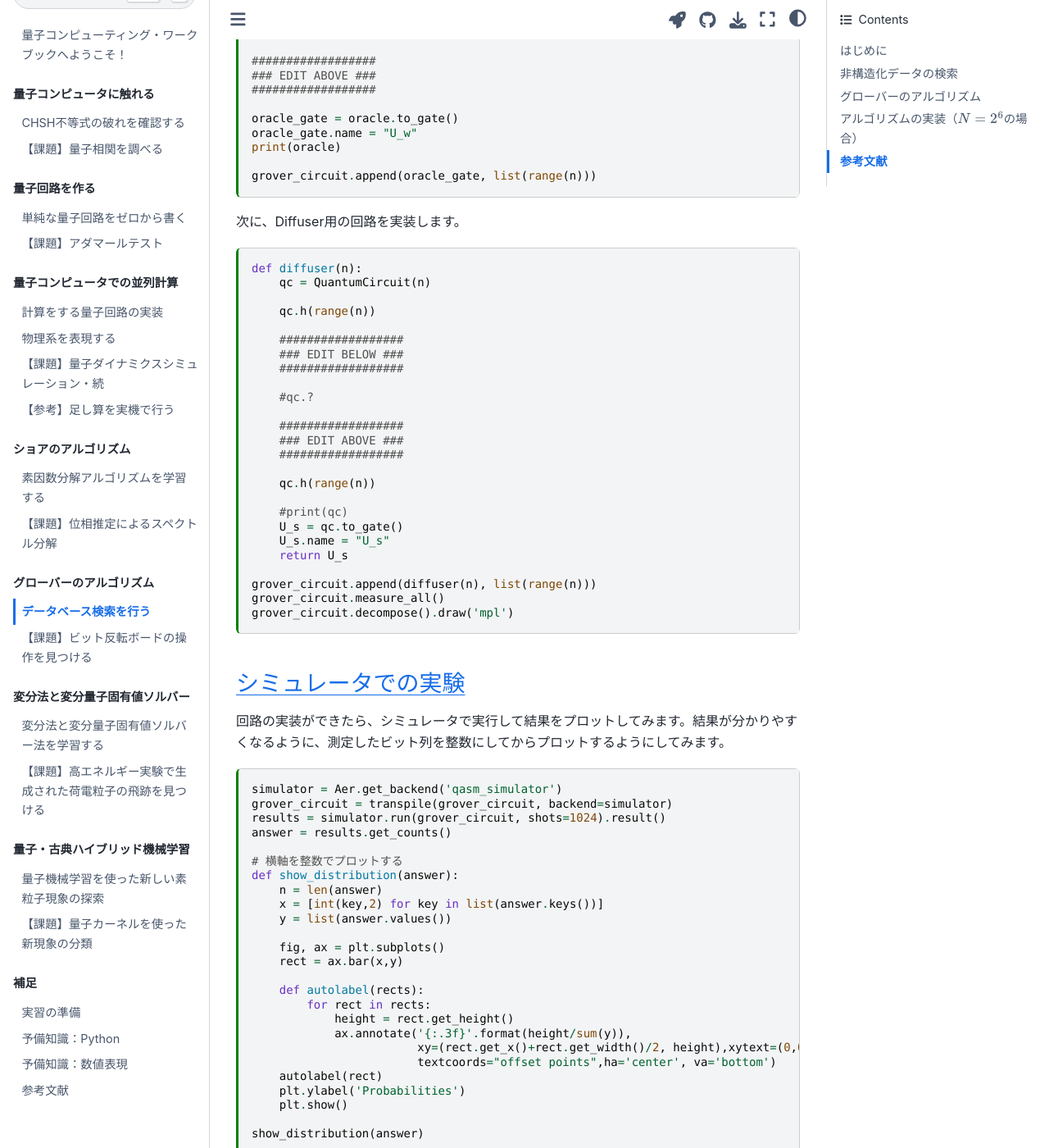
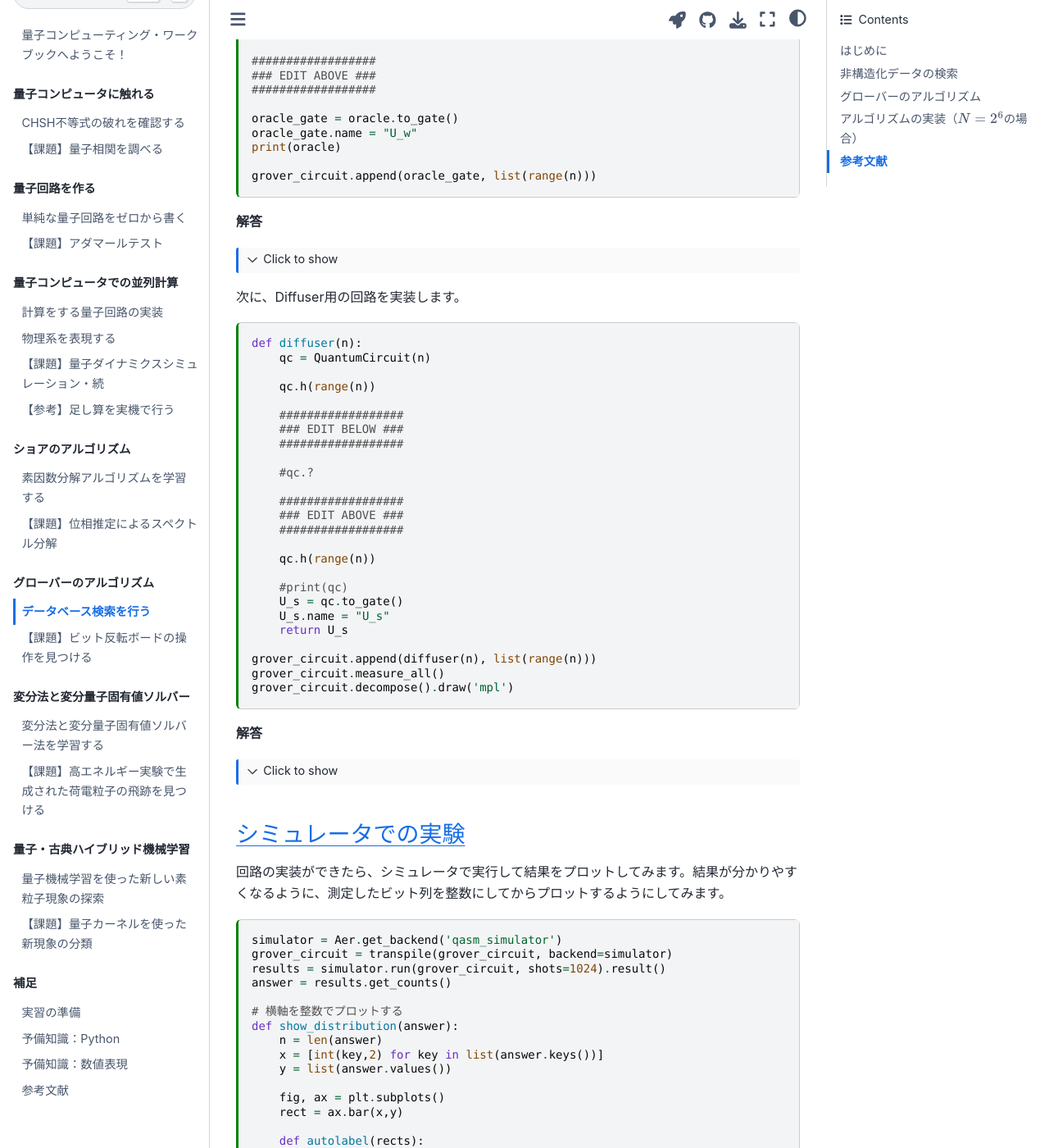
Before and after one commit to UTokyo-ICEPP/qc-workbook, a Jupyter Book: the page built from source/ja/grover.md, in a window 1280 px wide and 1400 px high, scrolled down 7860 px. Shown: the whole window at 82% size. Built offline with Jupyter Book 1.0.4 settings and Sphinx 7.4.7 and the Sphinx Book theme 1.1.4, drawn with Linux system fonts in a browser that asks for light colours; cross-references to code outside the pages are shown as plain code; part of the change alters nothing that is shown.

Commit message:
updated grover

`````diff
--- a/source/ja/grover.md
+++ b/source/ja/grover.md
@@ -388,6 +388,31 @@ print(oracle)
 grover_circuit.append(oracle_gate, list(range(n)))
 ```
 
+**解答**
+
+````{toggle}
+
+```{code-block} python
+
+##################
+### EDIT BELOW ###
+##################
+
+oracle.x(1)
+oracle.x(4)
+oracle.h(n-1)
+oracle.mct(list(range(n-1)), n-1)
+oracle.h(n-1)
+oracle.x(1)
+oracle.x(4)
+
+##################
+### EDIT ABOVE ###
+##################
+```
+
+````
+
 次に、Diffuser用の回路を実装します。
 
 ```{code-cell} ipython3
@@ -425,6 +450,45 @@ grover_circuit.append(diffuser(n), list(range(n)))
 grover_circuit.measure_all()
 grover_circuit.decompose().draw('mpl')
 ```
+
+**解答**
+
+````{toggle}
+
+```{code-block} python
+def diffuser(n):
+    qc = QuantumCircuit(n)
+
+    qc.h(range(n))
+
+    ##################
+    ### EDIT BELOW ###
+    ##################
+
+    qc.rz(2*np.pi, n-1)
+    qc.x(list(range(n)))
+
+    # multi-controlled Zゲート
+    qc.h(n-1)
+    qc.mct(list(range(n-1)), n-1)
+    qc.h(n-1)
+
+    qc.x(list(range(n)))
+
+    ##################
+    ### EDIT ABOVE ###
+    ##################
+
+    qc.h(range(n))
+
+    #print(qc)
+    U_s = qc.to_gate()
+    U_s.name = "U_s"
+    return U_s
+```
+
+````
+
 
 (imp_simulator)=
 ### シミュレータでの実験
`````
